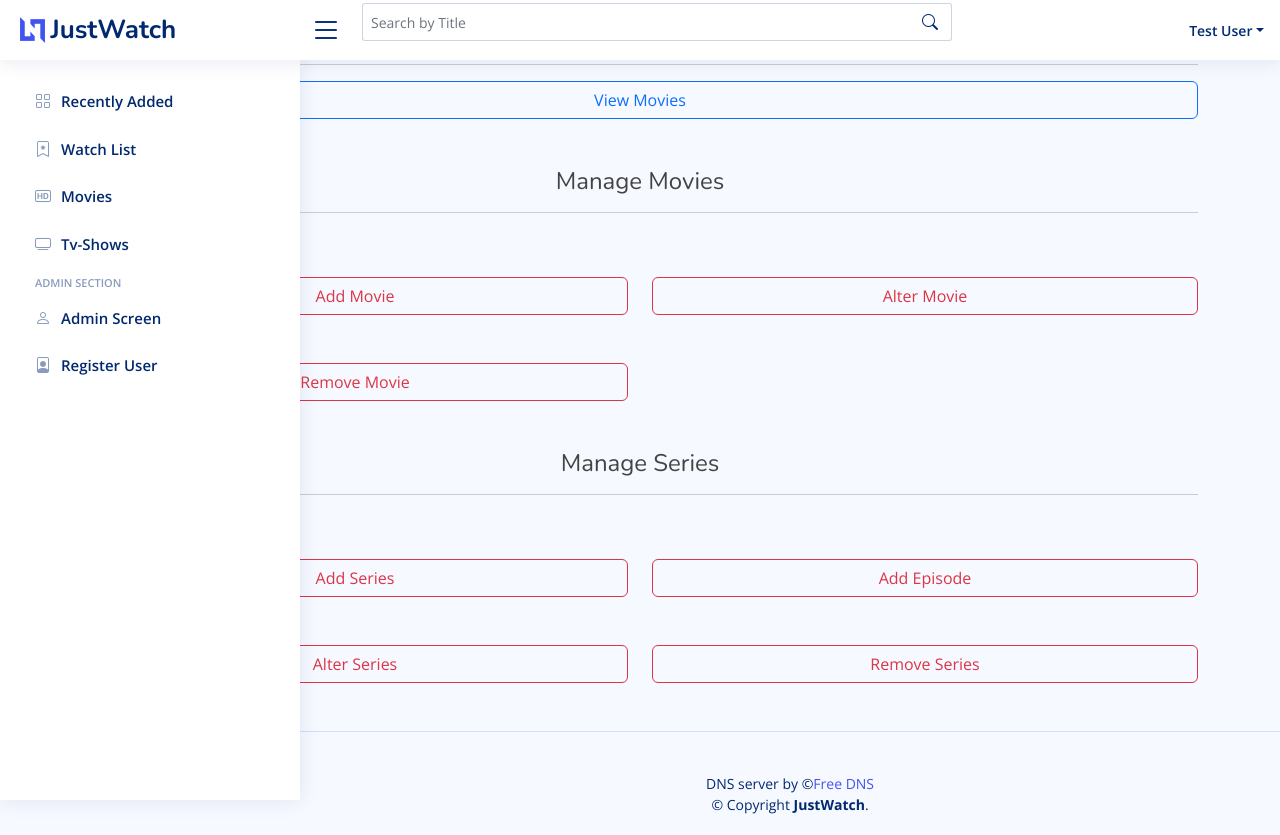
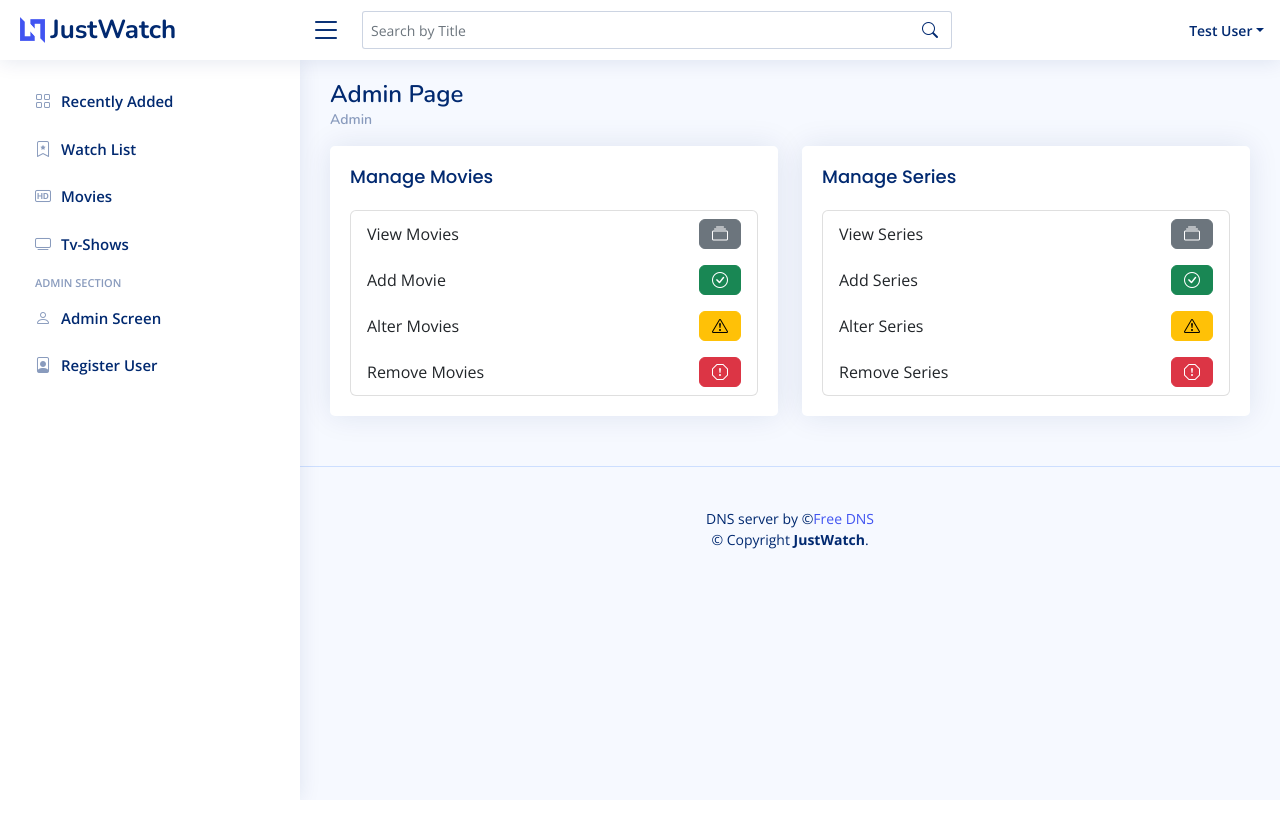
Before and after one commit to McRaeSoftware/JustWatch.php, a PHP site: page /View/adminNavigation.php in a window 1280 px wide. After the commit the page ends 800 px from the top, so only its background shows below. Run offline with PHP 8.4, Linux system fonts and the light colour scheme; the visitor is signed in with stand-in values (Sample User, id 1).

Commit message:
AdminNav clean up

```diff
--- a/View/adminNavigation.php
+++ b/View/adminNavigation.php
@@ -13,12 +13,96 @@ include 'header.php';
 include 'sidebar.php';
 ?>
 <body>
-  <div class="container text-center pb-5">
+  <main id="main" class="main">
+    <div class="pagetitle">
+      <h1>Admin Page</h1>
+      <nav>
+        <ol class="breadcrumb">
+          <li class="breadcrumb-item active"><a href="adminNavigation.php">Admin</a></li>
+        </ol>
+      </nav>
+    </div><!-- End Page Title -->
+
+    <div class="row">
+      <div class="col-lg-6">
+  <div class="card">
+    <div class="card-body">
+      <h5 class="card-title">Manage Movies</h5>
+
+      <!-- List group With badges -->
+      <ul class="list-group">
+        <li class="list-group-item d-flex justify-content-between align-items-center">
+          View Movies
+          <a button type="button" class='btn btn-secondary' data-bs-toggle="tooltip" data-bs-placement="bottom" title="View Movies" href='movies.php'><i class="bi bi-collection"></i></button></a>
+        </li>
+        <li class="list-group-item d-flex justify-content-between align-items-center">
+          Add Movie
+          <a button type="button" class='btn btn-success' data-bs-toggle="tooltip" data-bs-placement="bottom" title="Add Movies" href='insertMovie.php'><i class="bi bi-check-circle"></i></button></a>
+        </li>
+        <li class="list-group-item d-flex justify-content-between align-items-center">
+          Alter Movies
+          <a button type="button" class='btn btn-warning' data-bs-toggle="tooltip" data-bs-placement="bottom" title="Alter Movies" href='updateMovies.php'><i class="bi bi-exclamation-triangle"></i></button></a>
+        </li>
+        <li class="list-group-item d-flex justify-content-between align-items-center">
+          Remove Movies
+          <!-- <button type="button" class="btn btn-danger" data-bs-toggle="tooltip" data-bs-placement="bottom" title="Remove Movies" href='removeMovie.php'><i class="bi bi-exclamation-octagon"></i></button> -->
+          <a button type="button" class='btn btn-danger' data-bs-toggle="tooltip" data-bs-placement="bottom" title="Remove Movies" href='removeMovie.php'><i class="bi bi-exclamation-octagon"></i></button></a>
+        </li>
+      </ul><!-- End List With badges -->
+
+    </div>
+  </div>
+  </div>
+
+  <div class="col-lg-6">
+<div class="card">
+<div class="card-body">
+  <h5 class="card-title">Manage Series</h5>
+
+  <!-- List group With badges -->
+  <ul class="list-group">
+    <li class="list-group-item d-flex justify-content-between align-items-center">
+      View Series
+      <a button type="button" class='btn btn-secondary' data-bs-toggle="tooltip" data-bs-placement="bottom" title="View Series" href='series.php'><i class="bi bi-collection"></i></button></a>
+    </li>
+    <li class="list-group-item d-flex justify-content-between align-items-center">
+      Add Series
+      <a button type="button" class='btn btn-success' data-bs-toggle="tooltip" data-bs-placement="bottom" title="Add Series" href='insertSeries.php'><i class="bi bi-check-circle"></i></button></a>
+    </li>
+    <li class="list-group-item d-flex justify-content-between align-items-center">
+      Alter Series
+      <a button type="button" class='btn btn-warning' data-bs-toggle="tooltip" data-bs-placement="bottom" title="Alter Series" href='#'><i class="bi bi-exclamation-triangle"></i></button></a>
+    </li>
+    <li class="list-group-item d-flex justify-content-between align-items-center">
+      Remove Series
+      <a button type="button" class='btn btn-danger' data-bs-toggle="tooltip" data-bs-placement="bottom" title="Remove Series" href='#'><i class="bi bi-exclamation-octagon"></i></button></a>
+    </li>
+  </ul><!-- End List With badges -->
+
+</div>
+</div>
+</div>
+
+
+
+
+
+
+
+
+
+
+
+
+
+
+
+  <!-- <div class="container text-center pb-5">
     <h1>Admin Screen</h1>
-    <hr>
+    <hr> -->
 
     <!-- Site Navigation -->
-    <div class='row'>
+    <!-- <div class='row'>
       <div class='col-12'>
         <a class='btn btn-outline-primary btn-block' href='movies.php'>View Movies</a>
       </div>
@@ -56,10 +140,9 @@ include 'sidebar.php';
       <div class='col-6 mt-5'>
         <a class='btn btn-outline-danger btn-block' href='#'>Remove Series</a>
       </div>
-    </div>
+    </div> -->
   </div>
-</body>
-
+</main>
 <?php
 include 'footer.php';
 include '../Controller/bootstrapScript.php';
@@ -71,3 +154,4 @@ else
   header("Location: ../index.php?error=ACCESS DENIED");
 }
 ?>
+</body>
--- a/View/playMovie.php
+++ b/View/playMovie.php
@@ -49,10 +49,8 @@ require '../Controller/StringManipulation.php';
             </div>
           </div>
         </div>
-
         <div class="row">
           <div class="embed-responsive embed-responsive-16by9">
-
             <?php
             echo "<video src='".$movieArray->Video_link."' type='video/mp4' autoplay controls>";
             echo "<track src='".substr($movieArray->Video_link, 0, -4).".vtt' kind='subtitles' srclang='en' label='default' default>";
--- a/View/sidebar.php
+++ b/View/sidebar.php
@@ -10,7 +10,7 @@
       <i class="bi bi-list toggle-sidebar-btn"></i>
     </div>
     <!-- Search functionality -->
-    <div id="pcSearch" class="search-bar col-6 ">
+    <div id="pcSearch" class="search-bar col-6 pt-3">
       <form class="search-form d-flex align-items-center" method="GET" action="#">
         <input class="form-control" type="search" placeholder="Search by Title" name="filterByTitle">
         <button type="submit" title="Search"><i class="bi bi-search"></i></button>
```
Also changed, not shown: View/removeMovie.php (+10 -9 lines).
